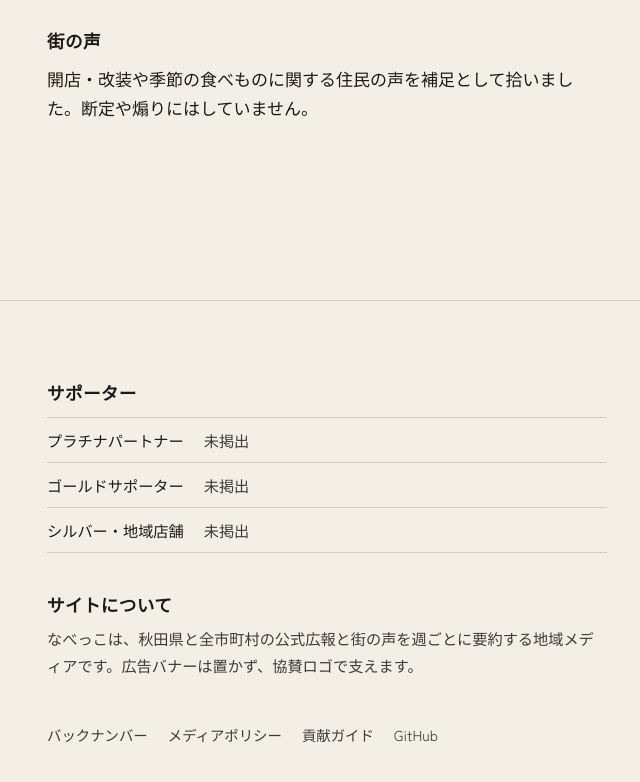
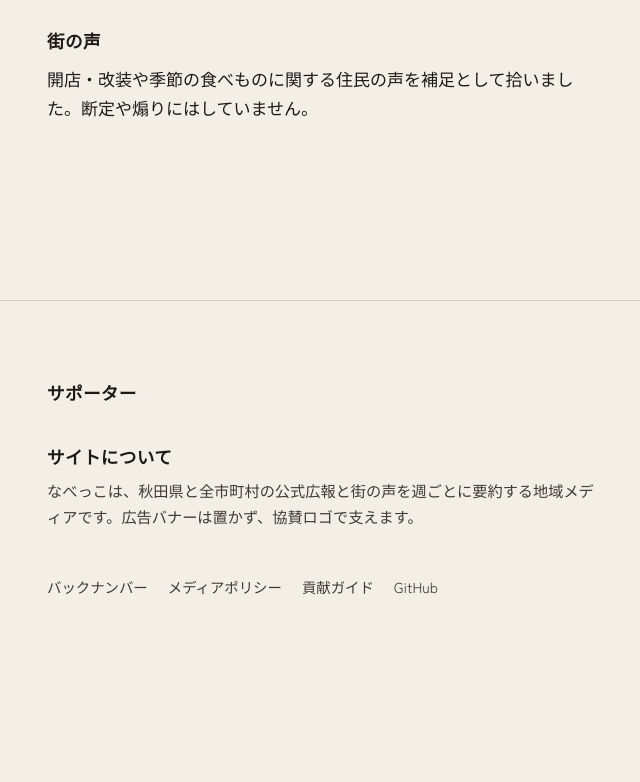
Before and after one commit to lirenabe/nabecco-media, an Astro site: page / in a window 1280 px wide. Shown: the part 635-1417 px from the top of the page, without its empty margins (313-953 px from the left). After the commit the page ends 1282 px from the top, so only its background shows below. Built offline with nearby package versions, Linux system fonts and the light colour scheme; Astro itself is replaced by a stand-in of ours.

Commit message:
refactor: quiet empty supporters block
Drop platinum/gold/silver scaffolding; show only the heading until
real logos exist, then a plain name list.

```diff
--- a/src/components/SponsorStrip.astro
+++ b/src/components/SponsorStrip.astro
@@ -1,55 +1,45 @@
 ---
-const tiers = [
-  { label: 'プラチナパートナー', note: '未掲出' },
-  { label: 'ゴールドサポーター', note: '未掲出' },
-  { label: 'シルバー・地域店舗', note: '未掲出' },
-];
+/** Real logos later: `{ name, href?, logoSrc? }[]`. Empty = quiet heading only. */
+const sponsors: { name: string; href?: string; logoSrc?: string }[] = [];
 ---
 
 <section class="sponsors" id="sponsors" aria-labelledby="sponsors-heading">
   <h2 id="sponsors-heading">サポーター</h2>
-  <ul class="sponsors__list">
-    {
-      tiers.map((tier) => (
-        <li>
-          <span class="sponsors__label">{tier.label}</span>
-          <span class="sponsors__note">{tier.note}</span>
-        </li>
-      ))
-    }
-  </ul>
+  {
+    sponsors.length > 0 ? (
+      <ul class="sponsors__list">
+        {sponsors.map((s) => (
+          <li>
+            {s.href ? <a href={s.href}>{s.name}</a> : <span>{s.name}</span>}
+          </li>
+        ))}
+      </ul>
+    ) : null
+  }
 </section>
 
 <style>
   .sponsors h2 {
-    margin: 0 0 0.75rem;
+    margin: 0;
     font-size: 1.1rem;
   }
 
   .sponsors__list {
     list-style: none;
-    margin: 0;
+    margin: 0.75rem 0 0;
     padding: 0;
-  }
-
-  .sponsors__list li {
     display: flex;
     flex-wrap: wrap;
     gap: 0.5rem 1.25rem;
-    padding: 0.55rem 0;
-    border-top: 1px solid var(--color-ash);
     font-size: 0.95rem;
   }
 
-  .sponsors__list li:last-child {
-    border-bottom: 1px solid var(--color-ash);
+  .sponsors__list a {
+    color: var(--color-sumi-soft);
+    text-decoration: none;
   }
 
-  .sponsors__label {
-    color: var(--color-sumi);
-  }
-
-  .sponsors__note {
-    color: var(--color-sumi-soft);
+  .sponsors__list a:hover {
+    color: var(--color-kaki);
   }
 </style>
```
